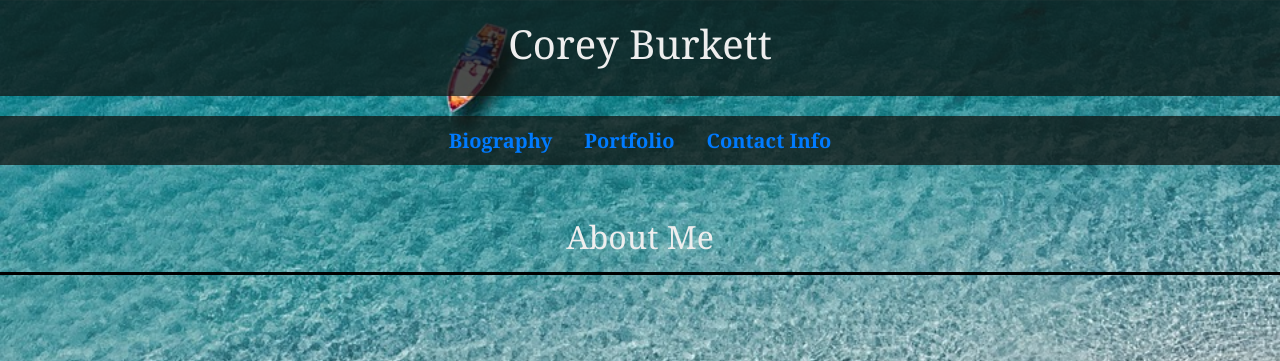
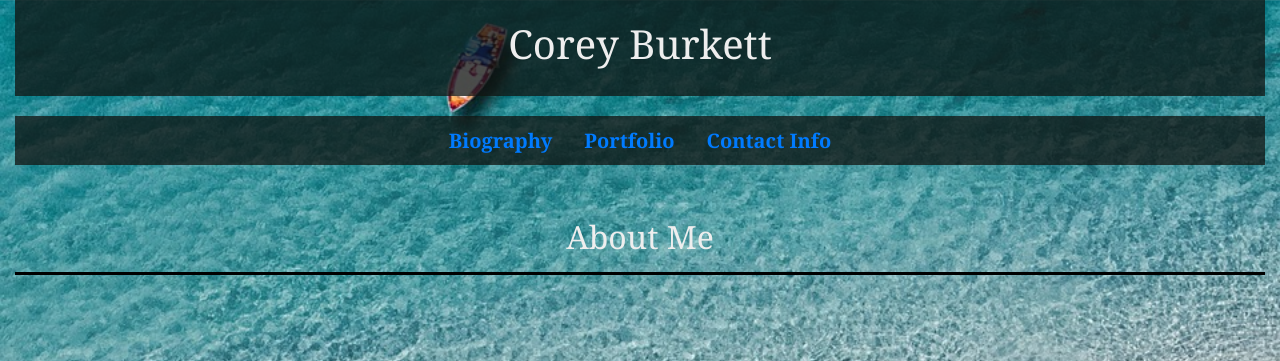
Before and after one commit to cburkett22/02-Responsive-Portfolio, a plain HTML site: page index.html in a window 1280 px wide. Shown: the top 361 px of the page. Drawn offline with nearby package versions, Linux system fonts and the light colour scheme; grey boxes are pictures that could not be loaded.

Commit message:
Updated hw

```diff
--- a/index.html
+++ b/index.html
@@ -9,7 +9,7 @@
   </head>
 
   <body>
-    <div class="container-center">
+    <div class="container-fluid">
       <div class="row-1">
         <div class="col-xs-12">
           <header>
--- a/style.css
+++ b/style.css
@@ -53,7 +53,6 @@ header {
   display: block;
   margin-left: auto;
   margin-right: auto;
-  width: 50%;
 }
 
 div.transbox {
```
